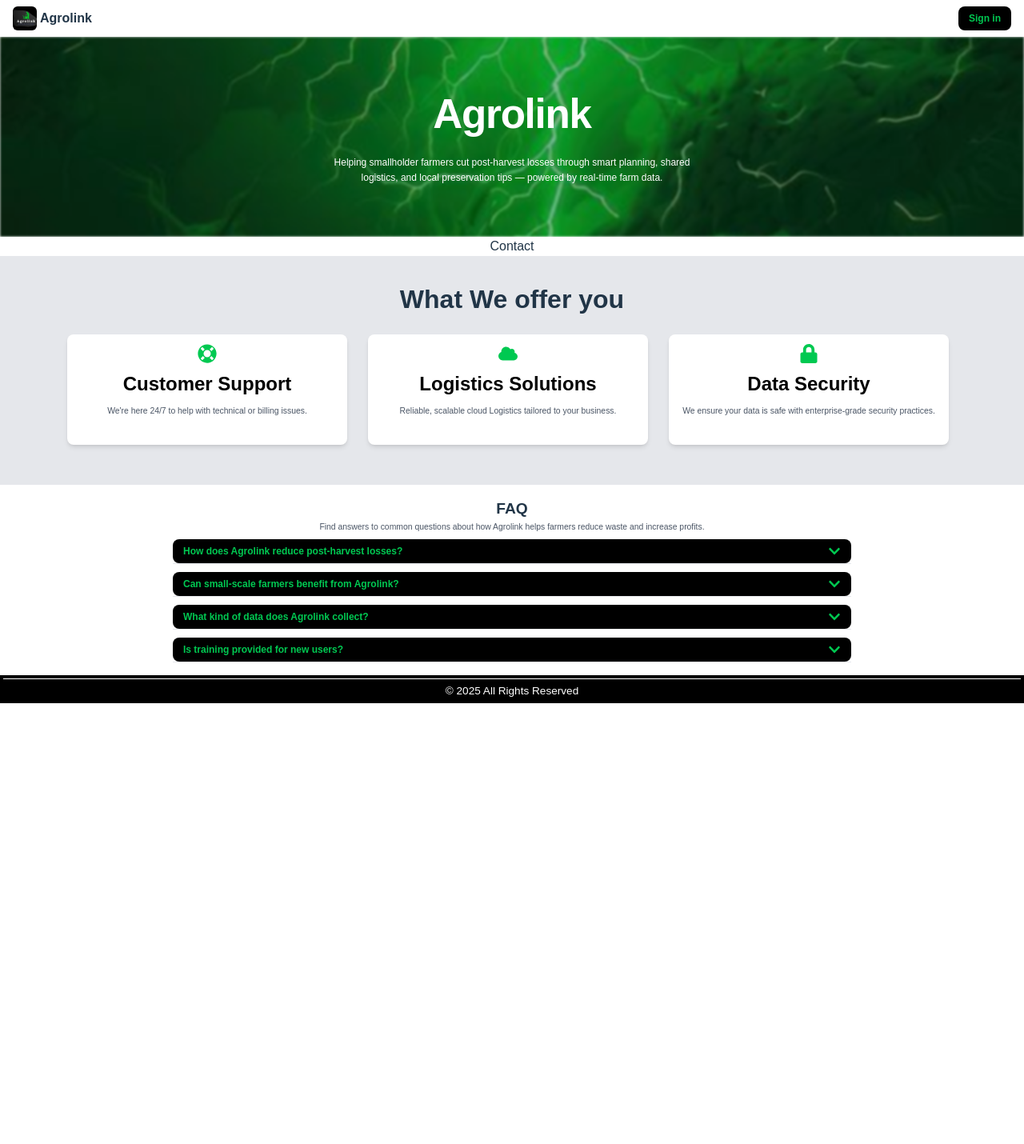
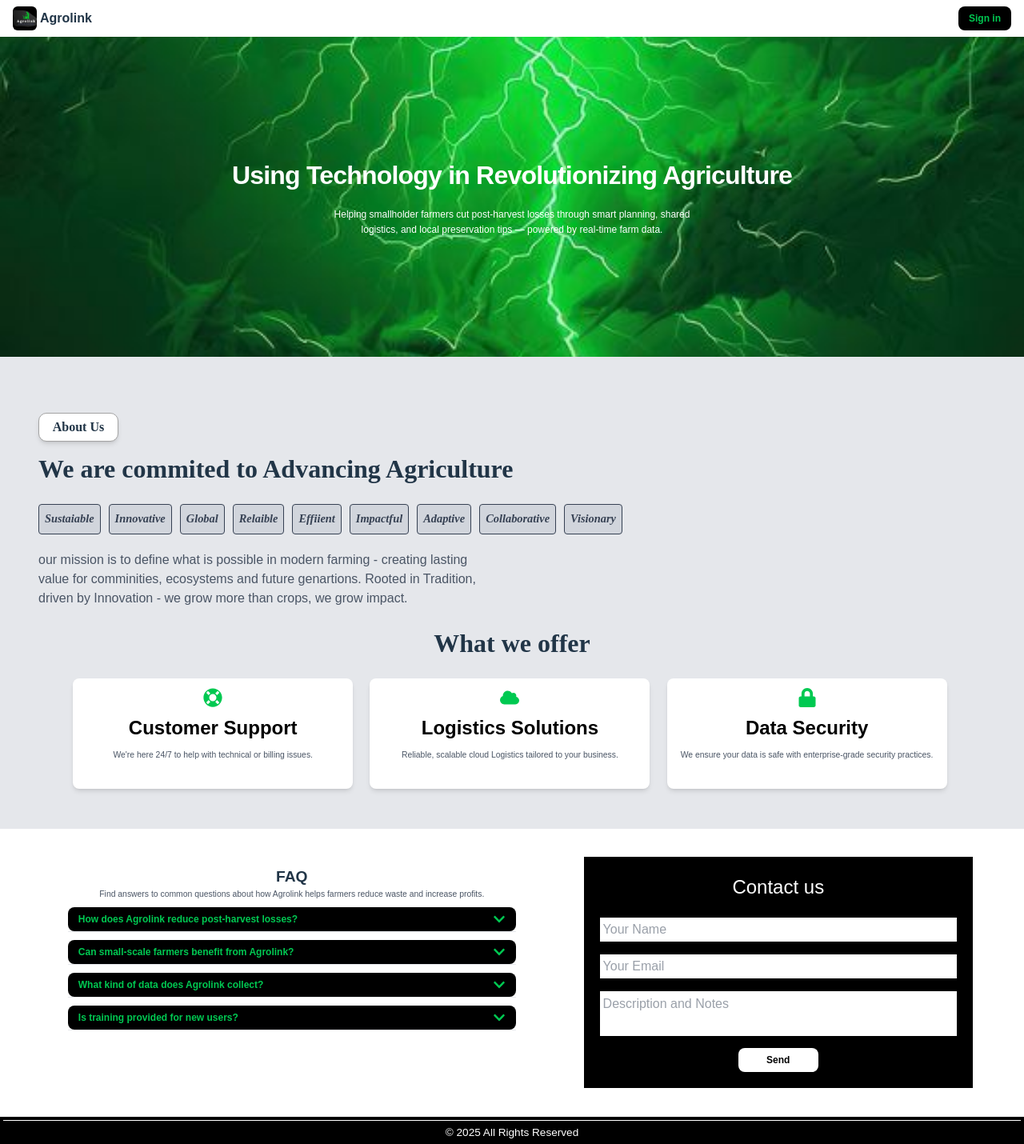
Before and after one commit to Medstacks/Frontend-, a React (Vite) app: page / in a window 1280 px wide. Shown: the whole page at 80% size. Before the commit the page ends 879 px from the top, so only its background shows below. Built offline with nearby package versions, Linux system fonts and the light colour scheme.

Commit message:
[auths] feat: added hero footer

```diff
--- a/src/App.css
+++ b/src/App.css
@@ -31,3 +31,30 @@ button{
   }
 
 }
+.contact{
+  @apply bg-black text-white py-[20px] px-[20px] flex flex-col justify-center gap-3 items-center w-full md:w-[40%];
+   & main{
+    @apply bg-white text-black rounded p-3 text-center;
+    & section{
+      display:flex;
+      gap:10px;
+      flex-direction: column;
+      @apply sm:px-[20px] py-[30px];
+    }
+   }
+   & footer{
+    display:flex;
+    @apply justify-center items-center;
+    & button{
+      width:100px;
+      padding:10px 5px;
+      @apply bg-white hover:bg-gray-400 text-black;
+    }
+   }
+   & input{
+    @apply w-[100%] h-[30px] p-1 bg-white text-gray-700 my-2 border-0 outline-0;
+   }
+   & textarea{
+    @apply resize-none  w-[100%] p-1 bg-white text-gray-700 my-2 border-0 outline-0;
+   }
+}
--- a/src/components/commons/support.tsx
+++ b/src/components/commons/support.tsx
@@ -1,6 +1,7 @@
 import { FaCalculator, FaLifeRing, FaCloud, FaLock } from 'react-icons/fa';
 import { useEffect, useState } from 'react';
 import SupportCard from './businessSupport';
+import { motion } from "framer-motion";
 import type { SupportCardProps } from '../../types';
 export default function Support() {
     const [startIndex, setStartIndex] = useState<number>(0);
@@ -27,6 +28,10 @@ export default function Support() {
             text: "We ensure your data is safe with enterprise-grade security practices."
         },
     ]
+    const fadeIn = {
+        hidden: { opacity: 0, y: 20 },
+        visible: { opacity: 1, y: 0 },
+    };
     useEffect(() => {
         const updateVisibleItems = () => {
             const width = window.innerWidth;
@@ -49,10 +54,52 @@ export default function Support() {
     const visibleCards = Array.from({ length: visibleItems }, (_, i) =>
         cardDetails[(startIndex + i) % cardDetails.length]
     );
-
+    const points = ['sustaiable', 'Innovative', 'global', 'Relaible', 'Effiient', 'Impactful', 'Adaptive', 'Collaborative', 'Visionary']
     return (
-        <main className="flex flex-col justify-center items-center bg-gray-200 py-[30px]">
-            <h4>What We offer you</h4>
+        <motion.div className='p-2 bg-gray-200 py-[30px]' variants={fadeIn}>
+            <motion.aside className='flex gap-[10px] items-start flex-col text-start ml-[40px] pt-[40px]'  variants={{
+                            hidden: { opacity: 0 },
+                            visible: {
+                                opacity: 1,
+                                transition: {
+                                    staggerChildren: 0.1,
+                                },
+                            },
+                        }}>
+                <motion.p variants={fadeIn}
+                    style={{
+                        border: '1px solid #a4a4a4',
+                        backgroundColor: '#ffffff',
+                        padding: '5px 10px',
+                        borderRadius: '10px',
+                        fontFamily: 'Admiral',
+                        fontSize: '1rem'
+                    }}
+                    className="shadow-md w-[100px] font-bold text-center" >About Us</motion.p>
+                <main className=''>
+                    <motion.h4
+                        variants={fadeIn}
+                        style={{ fontFamily: 'Admiral, cursive' }}
+                        className='pb-[20px]' >
+                        We are commited to Advancing Agriculture
+                    </motion.h4>
+                    <motion.div variants={fadeIn} className=' flex flex-wrap gap-[10px]'>
+                        {
+                            points.map((data, index) => (
+                                <p key={index} style={{ fontFamily: 'Admiral',fontSize:'0.9rem' }}
+                                    className='p-[7px] capitalize rounded  italic text-center bg-gray-300 cursor-none font-semibold border-[1px] text-gray-700'>{data}</p>
+                            ))
+                        }
+                    </motion.div>
+                    <motion.p variants={fadeIn} className='text-gray-600 w-[70%] sm:w-[550px] py-[20px]' style={{ fontSize: '1rem' }}>
+                        our mission is to define what is possible in modern farming - creating
+                        lasting value for comminities, ecosystems and future genartions. Rooted in Tradition, driven by Innovation - we grow more than crops,
+                        we grow impact.
+                    </motion.p>
+                </main>
+            </motion.aside>
+            <main className="flex flex-col justify-center items-center ">
+                <h4 style={{ fontFamily: 'Admiral, cursive' }} >What we offer</h4>
                 <div className="overflow-hidden px-[20px] py-[20px] sm:w-[90%]">
                     <div className="flex gap-4 transition transform duration-500 ease-in-out">
                         {visibleCards.map((card, index) => (
@@ -71,5 +118,6 @@ export default function Support() {
                     </div>
                 </div>
             </main>
+        </motion.div>
     );
 }
--- /dev/null
+++ b/src/components/home/contact.tsx
@@ -0,0 +1,16 @@
+import "../../App.css"
+export default function Contact() {
+    return (
+        <section className="contact">
+            <h5>Contact us</h5>
+            <section>
+                <input type="text" placeholder="Your Name"/>
+                <input type="text" placeholder="Your Email"/>
+                <textarea name="" placeholder="Description and Notes" cols={5} className="resize-none"></textarea>
+                <footer>
+                    <button>Send</button>
+                </footer>
+            </section>
+        </section>
+    )
+}
--- a/src/components/home/faq.tsx
+++ b/src/components/home/faq.tsx
@@ -30,7 +30,7 @@ export default function FAQ() {
         },
     ];
     return (
-         <section className="w-full max-w-4xl mx-auto py-4 px-4 md:px-6">
+         <section className="w-full md:w-1/2 mx-auto py-4 px-4 md:px-6 h-[300px]">
             <motion.div
                 initial={{ opacity: 0, y: 20 }}
                 whileInView={{ opacity: 1, y: 0 }}
@@ -64,7 +64,7 @@ export default function FAQ() {
                             <AccordionTrigger className="text-left text-brandBlack hover:text-brandGreen transition-colors py-[20px]">
                                 {faq.question}
                             </AccordionTrigger>
-                            <AccordionContent className="text-gray-600 shadow-md mt-[10px]">
+                            <AccordionContent className="text-gray-600 shadow-md">
                                 {faq.answer}
                             </AccordionContent>
                         </AccordionItem>
--- a/src/components/home/hero.tsx
+++ b/src/components/home/hero.tsx
@@ -1,6 +1,4 @@
 import { motion } from "framer-motion";
-import FAQ from "./faq";
-import Support from "../commons/support";
 
 const fadeIn = {
     hidden: { opacity: 0, y: 20 },
@@ -10,14 +8,13 @@ const fadeIn = {
 export default function Hero() {
     return (
         <div>
-            <section className="relative h-[200px] sm:h-[250px] overflow-hidden ">
+            <section className=" h-[350px] sm:h-[400px] overflow-hidden ">
                 <div
-                    className="absolute w-full ovweflow-hidden inset-0 bg-cover bg-center bg-no-repeat brightness-75 blur-[1.5px]"
+                    className="w-full overflow-hidden inset-0 bg-cover bg-center bg-no-repeat h-full"
                     style={{
                         backgroundImage: "url(/hero.jpg)",
                         fontFamily: "DM Sans, sans-serif",
-                    }}
-                />
+                    }}>
                     <motion.article
                         className="relative z-10 flex flex-col items-center justify-center h-full text-center px-4 md:px-6"
                         initial="hidden"
@@ -33,12 +30,12 @@ export default function Hero() {
                         }}
                     >
                         <motion.h1
-                        className="text-white text-2xl font-bold tracking-tight"
-                        variants={fadeIn}
+                            className="text-white font-bold tracking-tight w-[90%] md:w-[60%] text-center"
+                            variants={fadeIn} style={{fontSize:'2rem'}}
                         >
-                        Agrolink
+                            Using Technology in Revolutionizing Agriculture
                         </motion.h1>
-                    <motion.p style={{fontSize:'0.75rem'}}
+                        <motion.p style={{ fontSize: '0.75rem' }}
                             className="text-white max-w-md mt-4 leading-relaxed"
                             variants={fadeIn}
                         >
@@ -47,10 +44,8 @@ export default function Hero() {
                             by real-time farm data.
                         </motion.p>
                     </motion.article>
+                </div>
             </section>
-            Contact
-            <Support />
-            <FAQ/>
         </div>
     );
 }
--- a/src/components/home/index.tsx
+++ b/src/components/home/index.tsx
@@ -1,4 +1,7 @@
 import Navbar from "../commons/navbar";
+import Support from "../commons/support";
+import Contact from "./contact";
+import FAQ from "./faq";
 import Footer from "./footer";
 import Hero from "./hero";
 
@@ -7,6 +10,11 @@ export default function Homepage() {
         <>
             <Navbar />
             <Hero />
+            <Support />
+            <article className="flex flex-col md:flex-row w-full justify-center items-center py-[30px] md:pr-[5%]">
+                <FAQ />
+                <Contact />
+            </article>
             <Footer/>
         </>
     )
```
Lines whose indentation alone changed are shown as unchanged.
